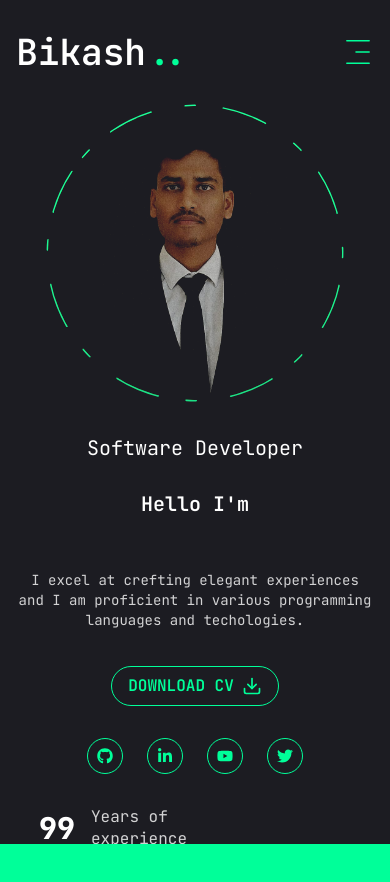
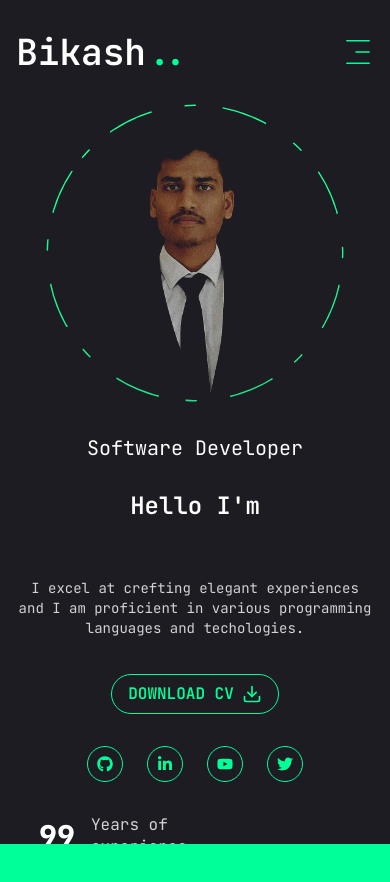
Before and after one commit to Bikashpradhan-2004/bikash-portfolio, a Next.js app: page / in a window 390 px wide. Shown: the top 882 px of the page. Built offline with nearby package versions, Linux system fonts and the light colour scheme.

Commit message:
refector: refector style in name

```diff
--- a/app/page.jsx
+++ b/app/page.jsx
@@ -12,7 +12,7 @@ export default function Home() {
         <div className="flex flex-col xl:flex-row items-center justify-between xl:pt-8 xl:pb-24">
           <div className="text-center xl:text-left order-2 xl:order-none">
             <span className="text-xl">Software Developer</span>
-            <h1 className="h1 text-xl md:text-4xl lg:text-5xl font-semibold my-6">
+            <h1 className="h1 text-2xl md:text-4xl lg:text-5xl font-semibold my-6">
               Hello I'm <br />{" "}
               <span className="text-accent mt-2">
                 <TextTypeAnimation />
--- a/components/TextTypeAnimation/index.jsx
+++ b/components/TextTypeAnimation/index.jsx
@@ -8,7 +8,6 @@ const TextTypeAnimation = () => {
       speed={50}
       repeat={Infinity}
       style={{ display: "inline-block" }}
-      className="text-xl md:text-6xl"
     />
   );
 };
```
